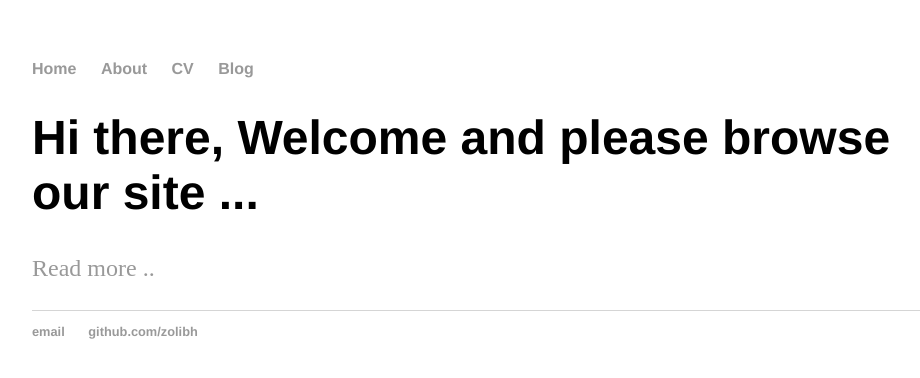
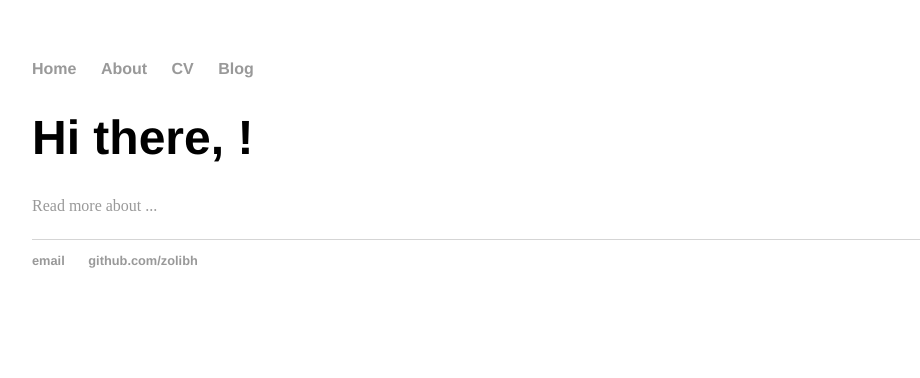
Before and after one commit to zolibh/zolibh.github.io, a Jekyll site: the page built from index.html, in a window 1280 px wide. Shown: the top 378 px of the page, without its empty margins (160-1080 px from the left). Built offline with Jekyll 4.4.1, drawn with Linux system fonts in a browser that asks for light colours.

Commit message:
Update index.html

```diff
--- a/index.html
+++ b/index.html
@@ -1,30 +1,8 @@
-<!DOCTYPE html>
-<html>
-	<head>
-		<title>ZS Consulting Ltd, IT Consultants</title>
-		<!-- link to main stylesheet -->
-		<link rel="stylesheet" type="text/css" href="/css/main.css">
-	</head>
-	<body>
-		<nav>
-    		<ul>
-        		<li><a href="/">Home</a></li>
-	        	<li><a href="/about">About</a></li>
-        		<li><a href="/cv">CV</a></li>
-        		<li><a href="/blog">Blog</a></li>
-    		</ul>
-		</nav>
-		<div class="container">
-    		<div class="blurb">
-        		<h1>Hi there, Welcome and please browse our site ...</h1>
-				<p> <a href="/about">Read more ..</a></p>
-    		</div><!-- /.blurb -->
-		</div><!-- /.container -->
-		<footer>
-    		<ul>
-        		<li><a href="mailto:zsconsultingltd@gmail.com">email</a></li>
-        		<li><a href="https://github.com/zolibh">github.com/zolibh</a></li>
-			</ul>
-		</footer>
-	</body>
-</html>
+---
+layout: default
+title: ZS Consulting Ld
+---
+<div class="blurb">
+	<h1>Hi there, !</h1>
+	 <a href="/about">Read more about ...</a></p>
+</div><!-- /.blurb -->
```
